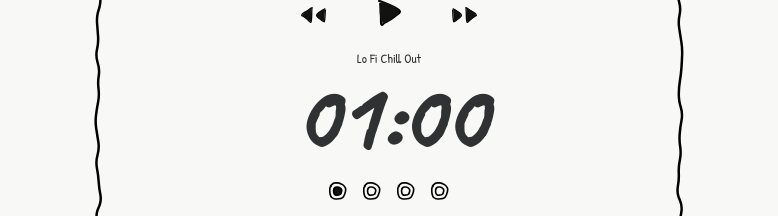
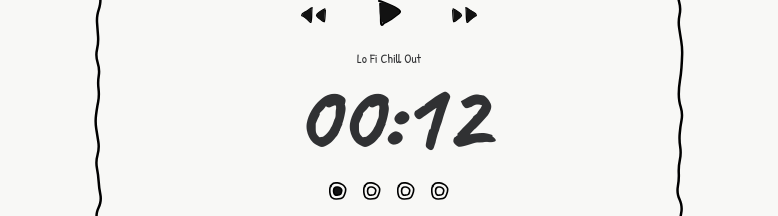
Before and after one commit to errorsolver/Pomodoro-App-FE, a SvelteKit app: page /home-screen in a window 1280 px wide. Shown: the part 148-364 px from the top of the page, without its empty margins (251-1029 px from the left). Built offline with nearby package versions, Linux system fonts and the light colour scheme.

Commit message:
feat: implement Pomodoro cycle logic and timer end event handling

```diff
--- a/src/routes/(inapp)/home-screen/+page.svelte
+++ b/src/routes/(inapp)/home-screen/+page.svelte
@@ -12,9 +12,53 @@
     let isWork = true;
     let isShortBreak = false;
     let isLongBreak = false;
-    let timeInSeconds = 1 * 60;
     let sets = 1;
     const maxSet = 4;
+
+    // Default durations (in seconds)
+    const WORK_DURATION = 0.2 * 60;
+    const SHORT_BREAK_DURATION = 0.1 * 60;
+    const LONG_BREAK_DURATION = 0.3 * 60;
+
+    let timeInSeconds = WORK_DURATION;
+
+    function nextPhase() {
+        if (isWork) {
+            // Work finished, go to short break
+            isWork = false;
+            isShortBreak = true;
+            isLongBreak = false;
+            timeInSeconds = SHORT_BREAK_DURATION;
+        } else if (isShortBreak) {
+            // Short break finished, increment set
+            sets += 1;
+            if (sets > maxSet) {
+                // All sets done, go to long break
+                isWork = false;
+                isShortBreak = false;
+                isLongBreak = true;
+                timeInSeconds = LONG_BREAK_DURATION;
+            } else {
+                // Next set: back to work
+                isWork = true;
+                isShortBreak = false;
+                isLongBreak = false;
+                timeInSeconds = WORK_DURATION;
+            }
+        } else if (isLongBreak) {
+            // Long break finished, reset cycle
+            sets = 1;
+            isWork = true;
+            isShortBreak = false;
+            isLongBreak = false;
+            timeInSeconds = WORK_DURATION;
+        }
+    }
+
+    function handleTimerEnd() {
+        nextPhase();
+        isRunning = false;
+    }
 </script>
 
 <div class="hero-section px-100 py-6 mt-5">
@@ -30,7 +74,7 @@
         <InputPomoName />
         <MusicPlayer />
 
-        <MainTimer {timeInSeconds} {isRunning} />
+        <MainTimer {timeInSeconds} {isRunning} on:end={handleTimerEnd} />
 
         <!-- TODO: Next buat tipe pomodoro dan run cycle short break long break -->
         <SetsProgress {sets} {maxSet} />
--- a/src/routes/(inapp)/home-screen/components/MainTimer.svelte
+++ b/src/routes/(inapp)/home-screen/components/MainTimer.svelte
@@ -1,9 +1,11 @@
 
 <script lang="ts">
-    import { onDestroy } from 'svelte';
+    import { onDestroy, createEventDispatcher } from 'svelte';
 
     export let timeInSeconds: number = 0;
     export let isRunning: boolean = false;
+
+    const dispatch = createEventDispatcher();
 
     let currentSec = timeInSeconds;
     let interval: ReturnType<typeof setInterval> | null = null;
@@ -30,6 +32,7 @@
                     } else {
                         clearInterval(interval!);
                         interval = null;
+                        dispatch('end');
                     }
                 }, 1000);
             }
```
